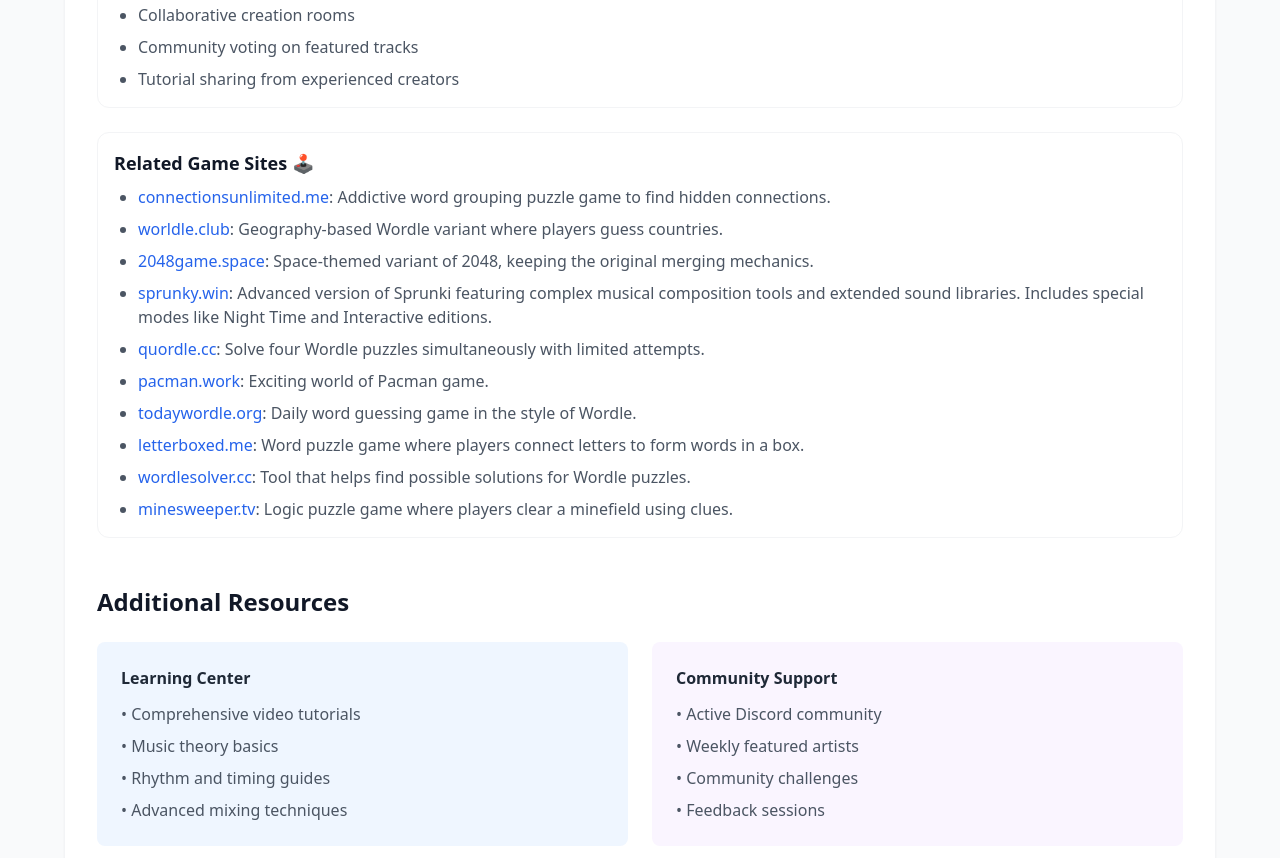
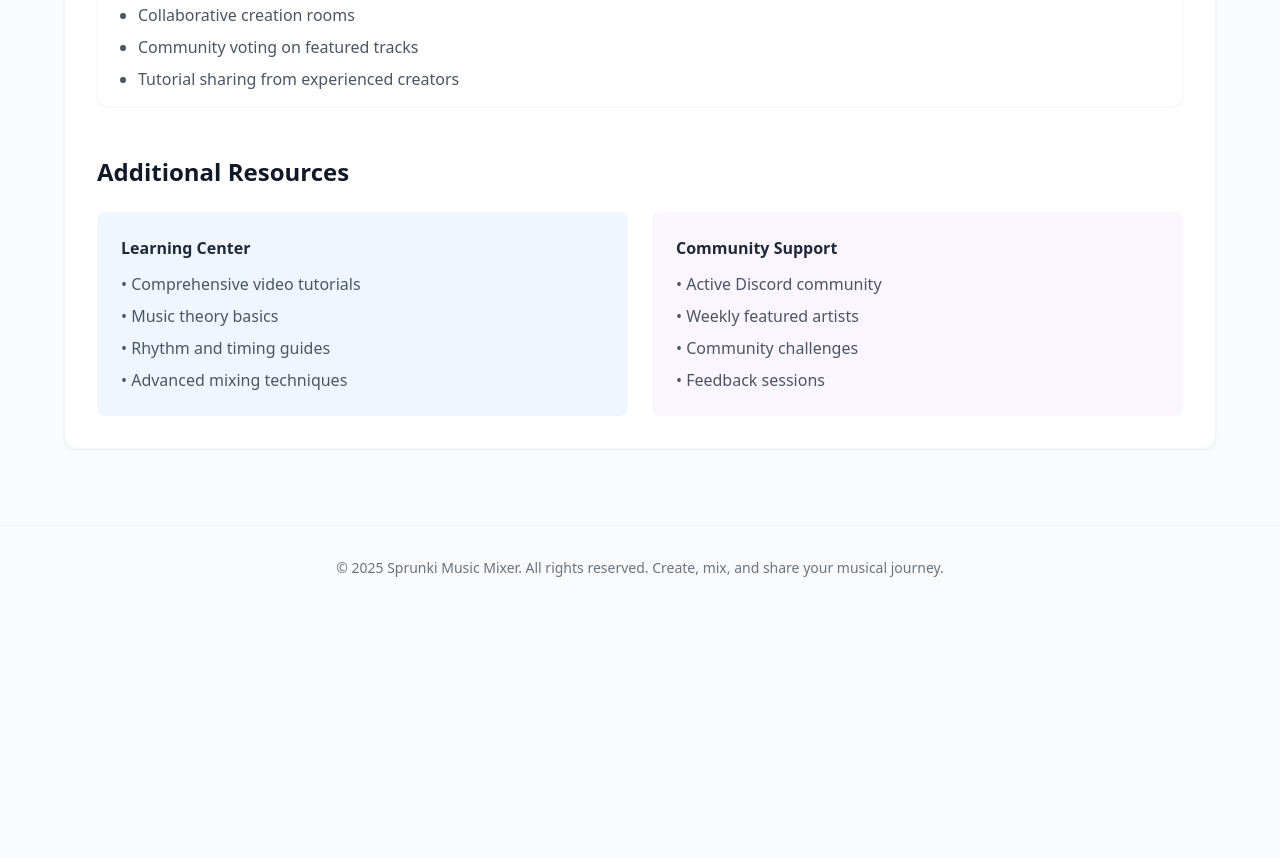
Before and after one commit to sprunki-playonline/sprunki-playonline, a plain HTML site: page index.html in a window 1280 px wide. Shown: the part 2832-3690 px from the top of the page. After the commit the page ends 3442 px from the top, so only its background shows below. Drawn offline with nearby package versions, Linux system fonts and the light colour scheme.

Commit message:
Update index.html

```diff
--- a/index.html
+++ b/index.html
@@ -169,26 +169,6 @@
                                 </ul>
                             </div>
                         </div>
-<div class="bg-white rounded-xl border border-gray-100 overflow-hidden mt-6">
-  <h3 class="text-lg font-semibold text-gray-900 p-4 pb-2">
-    Related Game Sites <span>🕹️</span>
-  </h3>
-  <div class="text-gray-600 px-4 pb-4 space-y-2">
-    <ul class="list-disc pl-6 space-y-2">
-      <li><a href="https://connectionsunlimited.me" class="text-blue-600 hover:underline" target="_blank">connectionsunlimited.me</a>: Addictive word grouping puzzle game to find hidden connections.</li>
-      <li><a href="https://worldle.club" class="text-blue-600 hover:underline" target="_blank">worldle.club</a>: Geography-based Wordle variant where players guess countries.</li>
-      <li><a href="https://2048game.space" class="text-blue-600 hover:underline" target="_blank">2048game.space</a>: Space-themed variant of 2048, keeping the original merging mechanics.</li>
-      <li><a href="https://sprunky.win" class="text-blue-600 hover:underline" target="_blank">sprunky.win</a>: Advanced version of Sprunki featuring complex musical composition tools and extended sound libraries. Includes special modes like Night Time and Interactive editions.</li>
-      <li><a href="https://quordle.cc" class="text-blue-600 hover:underline" target="_blank">quordle.cc</a>: Solve four Wordle puzzles simultaneously with limited attempts.</li>
-      <li><a href="https://pacman.work" class="text-blue-600 hover:underline" target="_blank">pacman.work</a>: Exciting world of Pacman game.</li>
-      <li><a href="https://todaywordle.org" class="text-blue-600 hover:underline" target="_blank">todaywordle.org</a>: Daily word guessing game in the style of Wordle.</li>
-      <li><a href="https://letterboxed.me" class="text-blue-600 hover:underline" target="_blank">letterboxed.me</a>: Word puzzle game where players connect letters to form words in a box.</li>
-      <li><a href="https://wordlesolver.cc" class="text-blue-600 hover:underline" target="_blank">wordlesolver.cc</a>: Tool that helps find possible solutions for Wordle puzzles.</li>
-      <li><a href="https://minesweeper.tv" class="text-blue-600 hover:underline" target="_blank">minesweeper.tv</a>: Logic puzzle game where players clear a minefield using clues.</li>
-    </ul>
-  </div>
-</div>
-
                     </div>
 
                     <!-- Additional Resources -->
```
